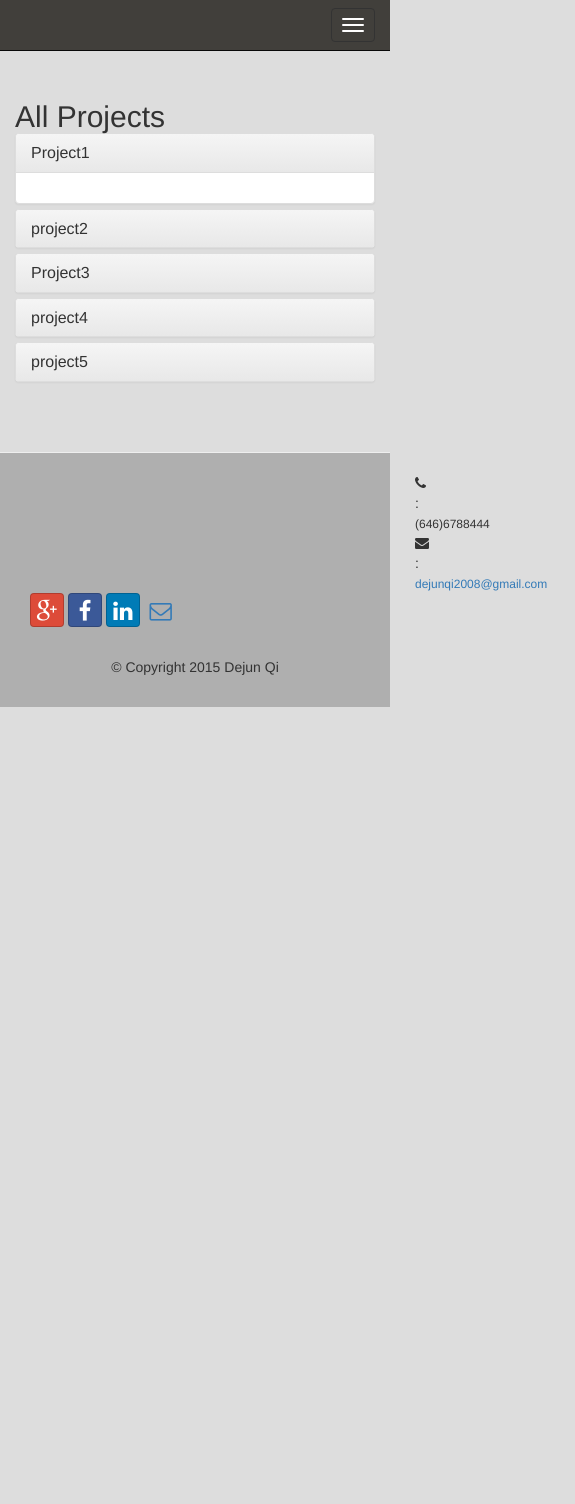
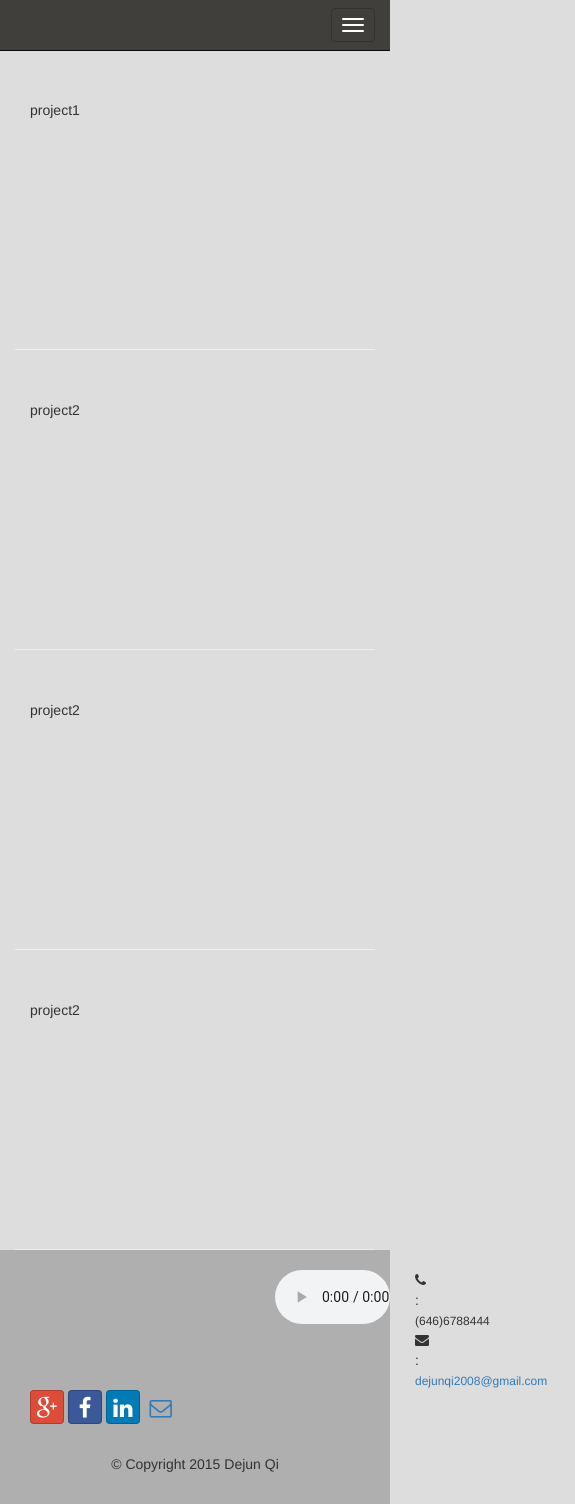
Before and after one commit to dejunqi2014/dejunqi2008.github.io, a plain HTML site: page works.html in a window 390 px wide. Shown: the whole page, 575 px wide, since content can reach past the window. Before the commit the page ends 844 px from the top, so only its background shows below. Drawn offline with nearby package versions, Linux system fonts and the light colour scheme.

Commit message:
works page

```diff
--- a/css/mystyles.css
+++ b/css/mystyles.css
@@ -94,3 +94,9 @@ background: #000;
 	position: absolute;
 	bottom:0;
 }
+
+
+.myAudio {
+	position: absolute;
+	right: 0;
+}
--- a/works.html
+++ b/works.html
@@ -9,7 +9,7 @@
 <!-- The above 3 meta tags *must* come first in the head; any other head content must come *after* these tags -->
 <meta name="description" content="">
 <meta name="author" content="">
-<title>About</title>
+<title>Home</title>
 <link href="css/bootstrap.min.css" rel="stylesheet">
 <link rel="stylesheet" type="text/css" href="css/bootstrap-theme.min.css">
 <link rel="stylesheet" type="text/css" href="css/mystyles.css">
@@ -17,7 +17,8 @@
 <link rel="stylesheet" type="text/css" href="css/bootstrap-social.css">
 </head>
 
-<body data-spy="scroll" data-target="#myScrollspy" data-offset="10">
+<body>
+
 	<nav class="navbar navbar-inverse navbar-fixed-top" role="navigation">
 		<div class="container">
 			<div class="navbar-header">
@@ -46,106 +47,34 @@
 
 
 
-	<div id="resume" class="row row-content">
-		<div class="col-xs-12">
-			<h2 style="display: inline">All Projects</h2>
-			<div class="panel-group" id="accordion" role="tablist" aria-multiselectable="true">
+	<div class="container">
 
-				<div class="panel panel-default">
-
-					<div class="panel-heading" role="tab" id="headingPeter">
-						<h3 class="panel-title">
-							<a role="button" data-toggle="collapse" data-parent="#accordion" href="#peter"
-							aria-expanded="true" aria-controls="peter">Project1</a>
-						</h3>
-					</div>
-
-					<div role="tabpanel" class="panel-collapse collapse in" id="peter" aria-labelledby="headingPeter">
-						<div class="panel-body">
-
-						</div>
+		<div class="row row-content">
+			<div class="col-xs-12 col-sm-10 col-sm-offset-1">
+				project1
 			</div>
 		</div>
 
-				<div class="panel panel-default">
-					<div class="panel-heading" role="tab" id="headingDanny">
-						<h3 class="panel-title">
-							<a role="button" data-toggle="collapse" data-parent="#accordion"
-							href="#danny" aria-expanded="true" aria-controls="danny">
+		<div class="row row-content">
+			<div class="col-xs-12 col-sm-10 col-sm-offset-1">
 				project2
-							</a>
-						</h3>
+			</div>
 		</div>
 
-					<div role="tabpanel" class="panel-collapse collapse" id="danny" aria-labelledby="headingDanny">
-						<div class="panel-body">
+		<div class="row row-content">
+			<div class="col-xs-12 col-sm-10 col-sm-offset-1">
+				project2
+			</div>
+		</div>
 
-						</div>
+		<div class="row row-content">
+			<div class="col-xs-12 col-sm-10 col-sm-offset-1">
+				project2
 			</div>
 		</div>
 
 
-				<div class="panel panel-default">
-					<div class="panel-heading" role="tab" id="headingAgumbe">
-						<h3 class="panel-title">
-							<a role="button" data-toggle="collapse" data-parent="#accordion"
-							href="#agumbe" aria-expanded="true" aria-controls="agumbe">Project3</a>
-						</h3>
-					</div>
-
-					<div role="tabpanel" class="panel-collapse collapse" id="agumbe" aria-labelledby="headingAgumbe">
-						<div class="panel-body">
-
-						</div>
-					</div>
-				</div>
-
-				<div class="panel panel-default">
-					<div class="panel-heading" role="tab" id="headingAlberto">
-						<h3 class="panel-title">
-							<a role="button" data-toggle="collapse" data-parent="#accordion"
-							href="#alberto" aria-expanded="true" aria-controls="alberto">
-								project4
-							</a>
-						</h3>
-					</div>
-
-					<div role="tabpanel" class="panel-collapse collapse" id="alberto" aria-labelledby="headingAlberto">
-						<div class="panel-body">
-
-						</div>
-					</div>
-				</div>
-
-				<div class="panel panel-default">
-					<div class="panel-heading" role="tab" id="headingCertificate">
-						<h3 class="panel-title">
-							<a role="button" data-toggle="collapse" data-parent="#accordion"
-							href="#certificate" aria-expanded="true" aria-controls="certificate">
-								project5
-							</a>
-						</h3>
-					</div>
-
-					<div role="tabpanel" class="panel-collapse collapse" id="certificate" aria-labelledby="headingCertificate">
-						<div class="panel-body">
-
-						</div>
-					</div>
-				</div>
-
-			</div>
-
-		</div>
-		 <div>
-			<p style="padding:20px;"></p>
-		</div>
-	 </div>
-
-
-
-
-
+	</div> <!-- end of  the container-->
 
 	<footer  class="row-footer">
 		<div class="container">
@@ -164,6 +93,14 @@
 						<a class="btn btn-social-icon" href="mailto:"><i class="fa fa-envelope-o"></i></a>
 					</div>
 				</div>
+
+				<div class="col-xs-4 myAudio"  style="text-align:right">
+					<audio controls="controls"
+					       autoplay="autoplay" loop="loop"
+					       src="medium/OguroMaki.mp3">
+					</audio>
+				</div>
+
 				<div class="col-xs-12">
 					<p style="padding:10px;"></p>
 					<p align="center">© Copyright 2015 Dejun Qi</p>
@@ -171,10 +108,9 @@
 			</div>
 		</div>
 	</footer>
-	<!-- jQuery (necessary for Bootstrap's JavaScript plugins) -->
+
+
 <script src="https://ajax.googleapis.com/ajax/libs/jquery/1.11.3/jquery.min.js"></script>
-	<!-- Include all compiled plugins (below), or include individual files as needed -->
-	<script src="js/bootstrap.min.js"></script>
+<script type="text/javascript" src="js/bootstrap.min.js"></script>
 </body>
-
 </html>
```
Also changed, not shown: about.html (+8 -0 lines), index.html (+11 -2 lines), physics.html (added, +116 -0 lines), 1 other file. Lines whose indentation alone changed are shown as unchanged.
